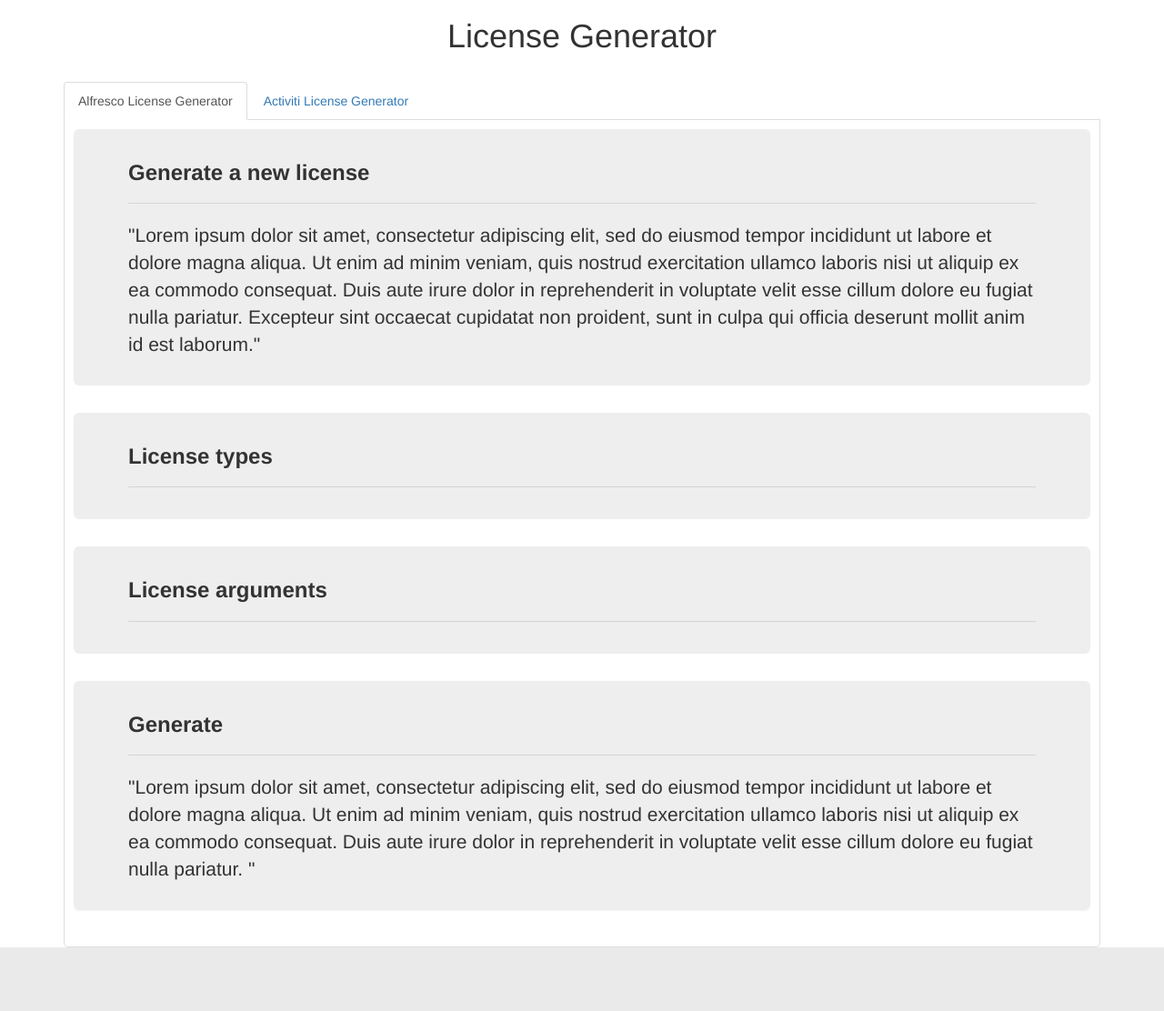
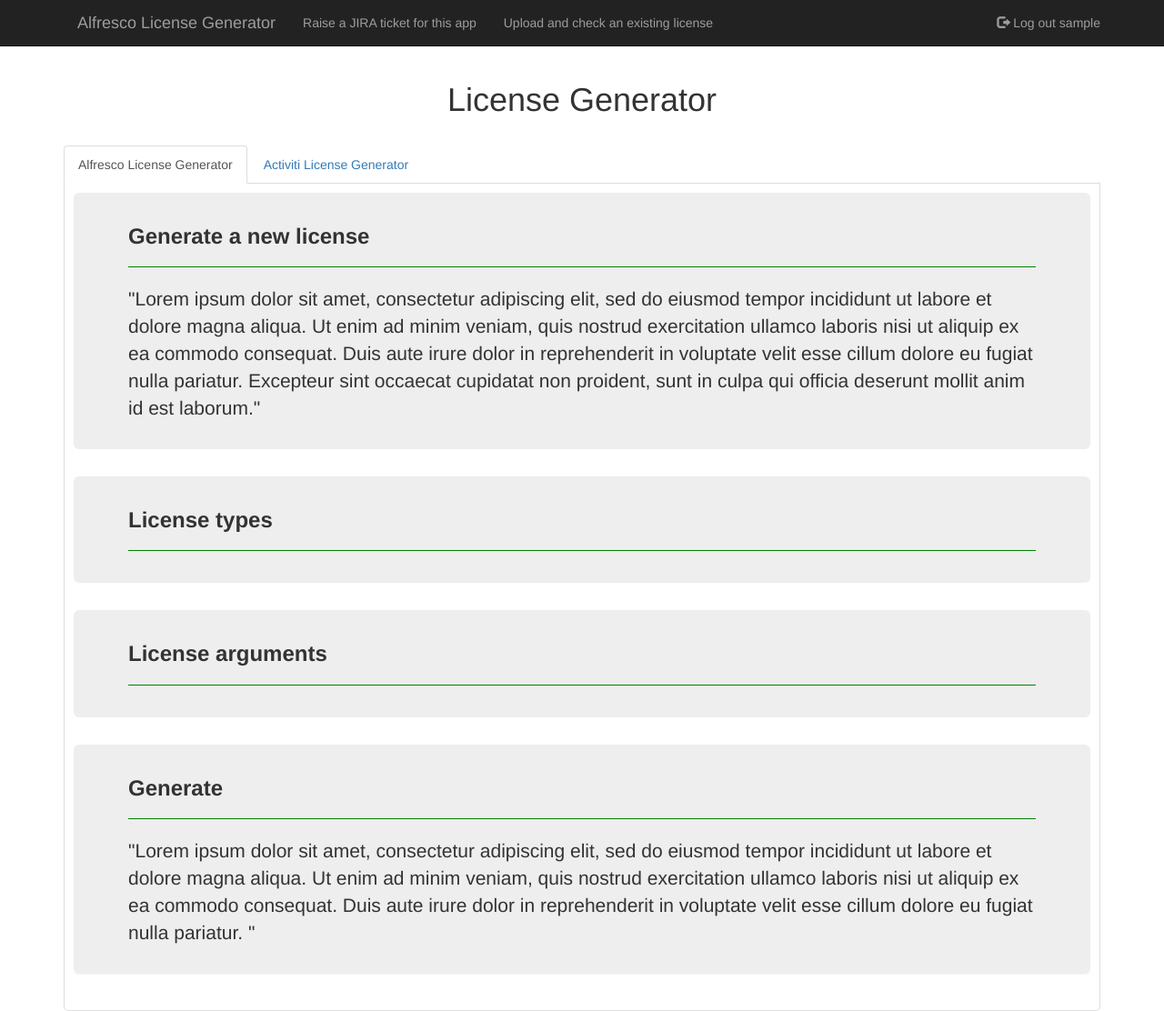
Before and after one commit to ggaviglio/license_gen, a Django app: template license_generator_form/templates/web_form.html in a window 1280 px wide. Shown: the whole page at 91% size. Before the commit the page ends 1042 px from the top, so only its background shows below. Run offline with Django 3.2, Linux system fonts and the light colour scheme; the template is opened without the code that fills it: most values are stand-ins (such as "Sample title", 1, 10 or a date in 2020); some libraries are stand-ins or nearby versions.

Commit message:
WID-871 - Added some more new stories + FT passed

```diff
--- a/license_generator_form/templates/web_form.html
+++ b/license_generator_form/templates/web_form.html
@@ -12,9 +12,42 @@
 
     <body>
 
-        <h1 class="text-center">License Generator</h1>
+        <!-- Fixed navbar bootstrap -->
+        <nav class="navbar navbar-inverse navbar-fixed-top">
+            <div class="navbar-inner">
+            <div class="container">
+                <div class="navbar-header">
+                    <button type="button" class="navbar-toggle" data-toggle="collapse" data-target="#myNavbar">
+                        <span class="icon-bar"></span>
+                        <span class="icon-bar"></span>
+                        <span class="icon-bar"></span>
+                    </button>
+                    <a class="navbar-brand" href="#">Alfresco License Generator</a>
+                </div>
+                <div class="collapse navbar-collapse" id="myNavbar">
+                    <ul class="nav navbar-nav">
+                        <li>
+                            <a href="#">Raise a JIRA ticket for this app</a>
+                        </li>
+                        <li>
+                            <a href="#">Upload and check an existing license</a>
+                        </li>
 
+                    </ul>
+                    <ul class="nav navbar-nav navbar-right">
+                        <li><a href="#"><span class="glyphicon glyphicon-log-out"></span> Log out {{username}}</a></li>
+                    </ul>
+
+
+                </div>
+            </div>
+        </div>
+        </nav>
+        <!-- Fixed navbar bootstrap -->
+
+        <!-- Begin content page -->
         <div class="container">
+           <h1 class="text-center">License Generator</h1>
             <br>
             <div class="row">
                 <div class="col-md-12">
@@ -99,10 +132,18 @@
         </div>
 
         <script src="//ajax.googleapis.com/ajax/libs/jquery/2.1.1/jquery.min.js"></script>
-        <script src="https://maxcdn.bootstrapcdn.com/bootstrap/3.2.0/js/bootstrap.min.js"></script>
+        <script src="https://maxcdn.bootstrapcdn.com/bootstrap/3.3.5/js/bootstrap.min.js"></script>
         <script type="text/javascript" src="{% static "responsive/bootstrap-tabcollapse.js" %}"></script>
         <script type="text/javascript">
             $('#myTab').tabCollapse();
+
+
+            $( "#myTab li a" ).click(function() {
+
+                var text = $( this ).text();
+                $(".navbar-brand").text(text);
+
+            });
         </script>
 
     </body>
--- a/static/css/tabbedform.css
+++ b/static/css/tabbedform.css
@@ -1,3 +1,7 @@
+body {
+  padding-top: 70px;
+}
+
 .tab-pane {
 
     border-left: 1px solid #ddd;
@@ -11,4 +15,8 @@
     margin-bottom: 0;
 }
 
-hr { border-color: green;}
+div.panel hr { border-color: green;}
+
+
+
+div.panel {border-width: 0px;}
```
Also changed, not shown: functional_tests/tests.py (+53 -4 lines), django_project/settings.py (line endings or trailing spaces).
